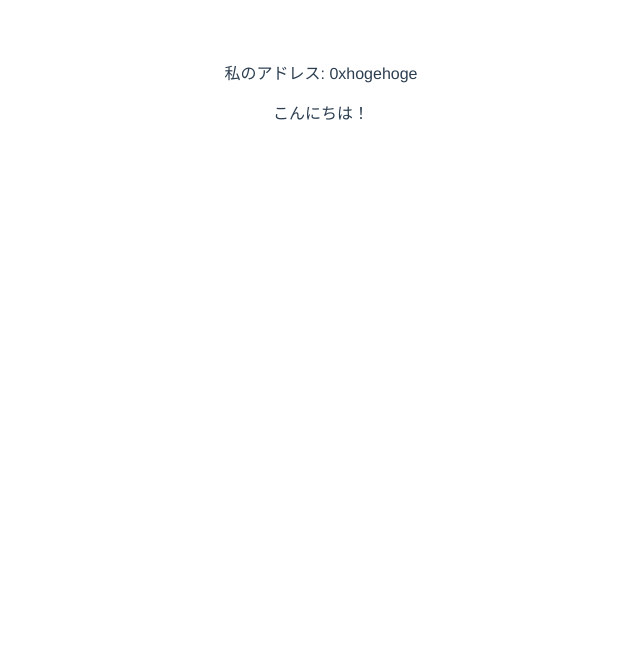
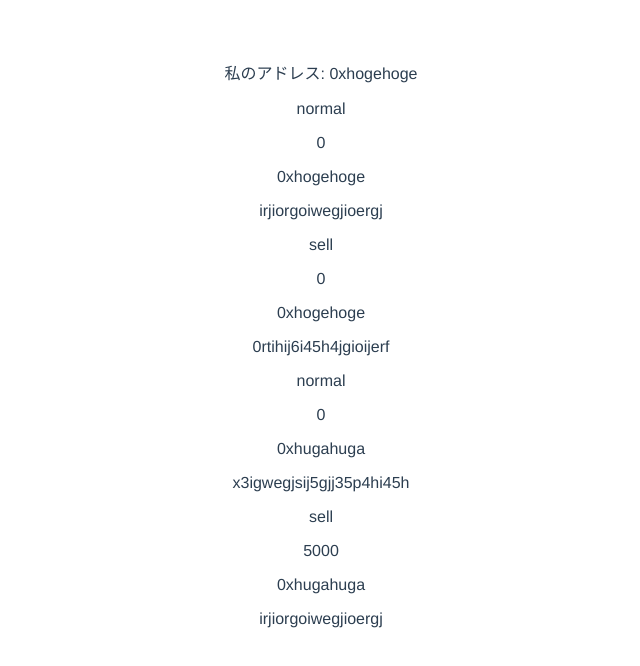
Before and after one commit to applicotsource/uniqys-kit-sushi-sample, a Vue app in the folder frontend/: page / in a window 1280 px wide. Shown: the top 666 px of the page, without its empty margins (319-959 px from the left). Built offline with nearby package versions, Linux system fonts and the light colour scheme.

Commit message:
おすしの枠を表示してみる

```diff
--- a/frontend/src/App.vue
+++ b/frontend/src/App.vue
@@ -1,7 +1,14 @@
 <template>
   <div id="app">
     <p>私のアドレス: {{ myAddress }}</p>
-    <p>こんにちは！</p>
+    <div class="sushi-wrapper">
+      <div v-for="sushi in sushiList" :key="sushi.id">
+        <p>{{ sushi.status }}</p>
+        <p>{{ sushi.price }}</p>
+        <p>{{ sushi.owner }}</p>
+        <p>{{ sushi.dna }}</p>
+      </div>
+    </div>
   </div>
 </template>
 
```
